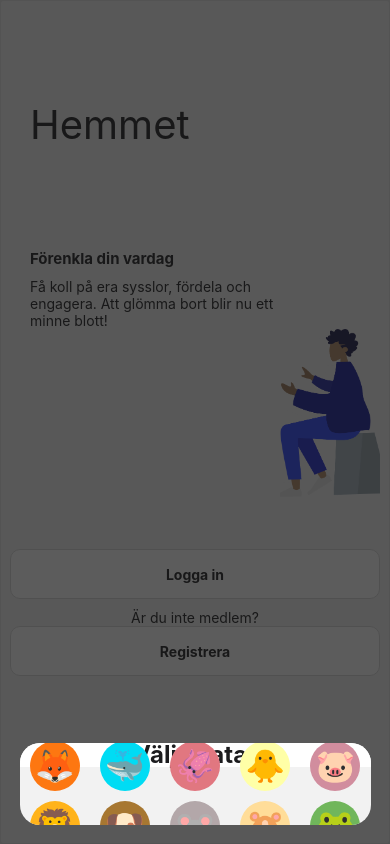
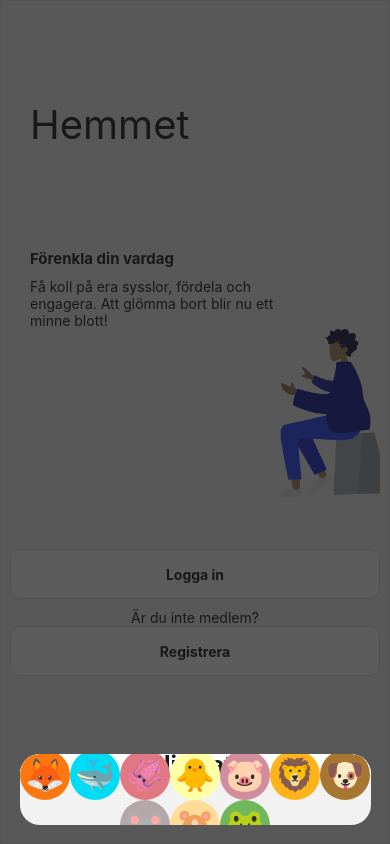
Before and after one commit to ViktorNy/TheHousehold, a React Native app: screen /Start in a window 390 px wide. Built offline with nearby package versions, Linux system fonts and the light colour scheme.

Commit message:
Only able to click one avatar at a time

```diff
--- a/component/Avatar.tsx
+++ b/component/Avatar.tsx
@@ -1,6 +1,6 @@
-import React, { useState } from "react";
-import { StyleSheet, Text, TouchableOpacity } from "react-native";
-import { mockAvatarData } from "../data/data";
+import React from 'react';
+import { StyleSheet, Text, TouchableOpacity, View } from 'react-native';
+import { mockAvatarData } from '../data/data';
 
 interface Props {
     avatarId: string;
@@ -11,7 +11,6 @@ interface Props {
 export default function Avatar({ avatarId, showCircle, avatarSize }: Props) {
     // Ska troligtvis hämtas ut på annat ställe
     const avatarList = mockAvatarData;
-    const [chosenAvatar, setChosenAvatar] = useState(false);
 
     const avatar = avatarList.find((a) => a.id === avatarId);
 
@@ -30,23 +29,26 @@ export default function Avatar({ avatarId, showCircle, avatarSize }: Props) {
 
 export function AvatarChoice({ avatarId, avatarSize }: Props) {
     const avatarList = mockAvatarData;
-    const [chosenAvatar, setChosenAvatar] = useState(false);
+    // const [chosenAvatar, setChosenAvatar] = useState('');
     const avatar = avatarList.find((a) => a.id === avatarId);
 
-    for (let i = 0; i < avatarList.length; i++) {}
+    // const pressedAvatar = (selectedAvatar: string) => {
+    //     setChosenAvatar(selectedAvatar);
+    //     console.log(selectedAvatar);
+    // };
 
     return (
-        <TouchableOpacity
-            onPress={() => setChosenAvatar(!chosenAvatar && chosenAvatar)}
+        <View
+            // onPress={() => pressedAvatar(avatar!.id)}
             style={[
-                chosenAvatar ? styles.selectedAvatar : {},
+                // chosenAvatar === avatar?.id ? styles.selectedAvatar : {},
                 styles.avatarPosition,
                 styles.root,
-                { backgroundColor: avatar?.backgroundColor },
+                { backgroundColor: avatar?.backgroundColor }
             ]}
         >
             <Text style={[{ fontSize: avatarSize }]}>{avatar?.avatar}</Text>
-        </TouchableOpacity>
+        </View>
     );
 }
 
@@ -54,17 +56,17 @@ const styles = StyleSheet.create({
     root: {
         height: 50,
         width: 50,
-        borderRadius: 100,
+        borderRadius: 100
     },
     avatarPosition: {
-        justifyContent: "center",
-        alignItems: "center",
+        justifyContent: 'center',
+        alignItems: 'center'
     },
     unavailableAvatar: {
-        textDecorationLine: "line-through",
+        textDecorationLine: 'line-through'
     },
     selectedAvatar: {
-        borderColor: "white",
-        borderWidth: 2,
-    },
+        borderColor: 'blue',
+        borderWidth: 2
+    }
 });
--- a/component/customPopupBox/CustomPopupBox.tsx
+++ b/component/customPopupBox/CustomPopupBox.tsx
@@ -1,12 +1,12 @@
-import Modal from "react-native-modal";
-import React, { useState } from "react";
-import { LayoutChoice } from "./popupLayoutChoice";
-import { AntDesign } from "@expo/vector-icons";
-import { Text, Pressable, View, TextInput } from "react-native";
-import { modalStyles } from "../../style/modalStyle";
-import { mockAvatarData } from "../../data/data";
-import { AvatarChoice } from "../Avatar";
-import { ColorGetter } from "../themeColorGetter";
+import Modal from 'react-native-modal';
+import React, { useState } from 'react';
+import { LayoutChoice } from './popupLayoutChoice';
+import { AntDesign } from '@expo/vector-icons';
+import { Text, Pressable, View, TextInput, TouchableOpacity, StyleSheet } from 'react-native';
+import { modalStyles } from '../../style/modalStyle';
+import { mockAvatarData } from '../../data/data';
+import { AvatarChoice } from '../Avatar';
+import { ColorGetter } from '../themeColorGetter';
 
 interface Props {
     id: string;
@@ -15,9 +15,16 @@ interface Props {
 
 export function CustomPopupBox({ id, modalCase }: Props) {
     const [modalVisible, setModalVisible] = useState(true);
-    const [userInput, onUserInputChange] = useState("");
+    const [userInput, onUserInputChange] = useState('');
     const layoutChoices = LayoutChoice(modalCase, id);
     const avatarArray = mockAvatarData;
+
+    const [chosenAvatar, setChosenAvatar] = useState('');
+
+    const pressedAvatar = (avatar: string) => {
+        setChosenAvatar(avatar);
+        console.log(chosenAvatar);
+    };
 
     const colors = ColorGetter();
     const iconColor = colors.text;
@@ -41,14 +48,14 @@ export function CustomPopupBox({ id, modalCase }: Props) {
                             style={[
                                 modalStyles.modalView,
                                 { backgroundColor: colors.popupBackground },
-                                modalStyles.centeredView,
+                                modalStyles.centeredView
                             ]}
                         >
                             <View
                                 style={[
                                     modalStyles.headerStyle,
                                     { backgroundColor: colors.popupOverlayColor },
-                                    modalStyles.centeredView,
+                                    modalStyles.centeredView
                                 ]}
                             >
                                 <Text
@@ -59,9 +66,18 @@ export function CustomPopupBox({ id, modalCase }: Props) {
                             </View>
                             <View style={modalStyles.avatarContainerStyle}>
                                 {avatarArray.map((avatar) => (
-                                    <View key={avatar.id} style={modalStyles.avatarStyle}>
-                                        <AvatarChoice avatarId={avatar.id} avatarSize={32} />
-                                    </View>
+                                    // <View key={avatar.id} style={modalStyles.avatarStyle}>
+                                    <TouchableOpacity
+                                        key={avatar.id}
+                                        onPress={() => pressedAvatar(avatar.id)}
+                                        style={chosenAvatar === avatar.id ? styles.root : {}}
+                                    >
+                                        <AvatarChoice
+                                            avatarId={avatar.id}
+                                            avatarSize={32}
+                                        />
+                                    </TouchableOpacity>
+                                    // </View>
                                 ))}
                             </View>
                         </View>
@@ -87,14 +103,14 @@ export function CustomPopupBox({ id, modalCase }: Props) {
                             style={[
                                 modalStyles.modalView,
                                 { backgroundColor: colors.popupBackground },
-                                modalStyles.centeredView,
+                                modalStyles.centeredView
                             ]}
                         >
                             <View
                                 style={[
                                     modalStyles.headerStyle,
                                     { backgroundColor: colors.popupOverlayColor },
-                                    modalStyles.centeredView,
+                                    modalStyles.centeredView
                                 ]}
                             >
                                 <Text
@@ -121,13 +137,13 @@ export function CustomPopupBox({ id, modalCase }: Props) {
                                         modalStyles.rowStyle,
                                         modalStyles.button,
                                         { backgroundColor: colors.popupOverlayColor },
-                                        modalStyles.centeredView,
+                                        modalStyles.centeredView
                                     ]}
                                     onPress={() => setModalVisible(false)}
                                 >
                                     <AntDesign name="pluscircleo" size={24} color={iconColor} />
                                     <Text style={[modalStyles.textStyle, { color: colors.text }]}>
-                                        {" "}
+                                        {' '}
                                         {layoutChoices.ModalLeft}
                                     </Text>
                                 </Pressable>
@@ -137,13 +153,13 @@ export function CustomPopupBox({ id, modalCase }: Props) {
                                         modalStyles.button,
                                         modalStyles.buttonRightStyle,
                                         { backgroundColor: colors.popupOverlayColor },
-                                        modalStyles.centeredView,
+                                        modalStyles.centeredView
                                     ]}
                                     onPress={() => setModalVisible(false)}
                                 >
                                     <AntDesign name="closecircleo" size={24} color={iconColor} />
                                     <Text style={[modalStyles.textStyle, { color: colors.text }]}>
-                                        {" "}
+                                        {' '}
                                         {layoutChoices.modalRight}
                                     </Text>
                                 </Pressable>
@@ -155,3 +171,10 @@ export function CustomPopupBox({ id, modalCase }: Props) {
         );
     }
 }
+
+const styles = StyleSheet.create({
+    root: {
+        borderColor: 'white',
+        borderWidth: 5
+    }
+});
```
Also changed, not shown: component/themeColorGetter.ts (+6 -6 lines), navigation/RootStackNavigator.tsx (+22 -22 lines).
